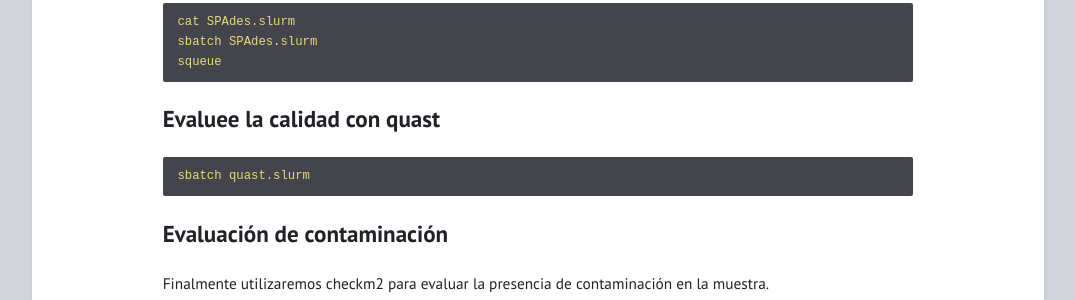
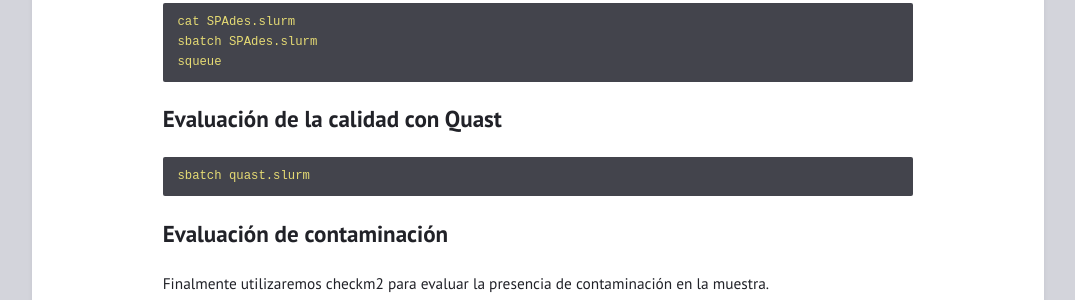
Before and after one commit to braddmg/GenPro, a Jekyll site: the page built from _posts/2024-08-21-Control-de-calidad-y-ensamblaje.md, in a window 1280 px wide and 900 px high, scrolled down 2393 px. Shown: the part 348-648 px from the top of the window, without its empty margins (102-1177 px from the left). Built offline with Jekyll 4.4.1, drawn with Linux system fonts in a browser that asks for light colours.

Commit message:
Update 2024-08-21-Control-de-calidad-y-ensamblaje.md

````diff
--- a/_posts/2024-08-21-Control-de-calidad-y-ensamblaje.md
+++ b/_posts/2024-08-21-Control-de-calidad-y-ensamblaje.md
@@ -103,7 +103,7 @@ sbatch SPAdes.slurm
 squeue
 ```
 
-## Evaluee la calidad con quast
+## Evaluación de la calidad con Quast
 
 ```yml
 sbatch quast.slurm
````
